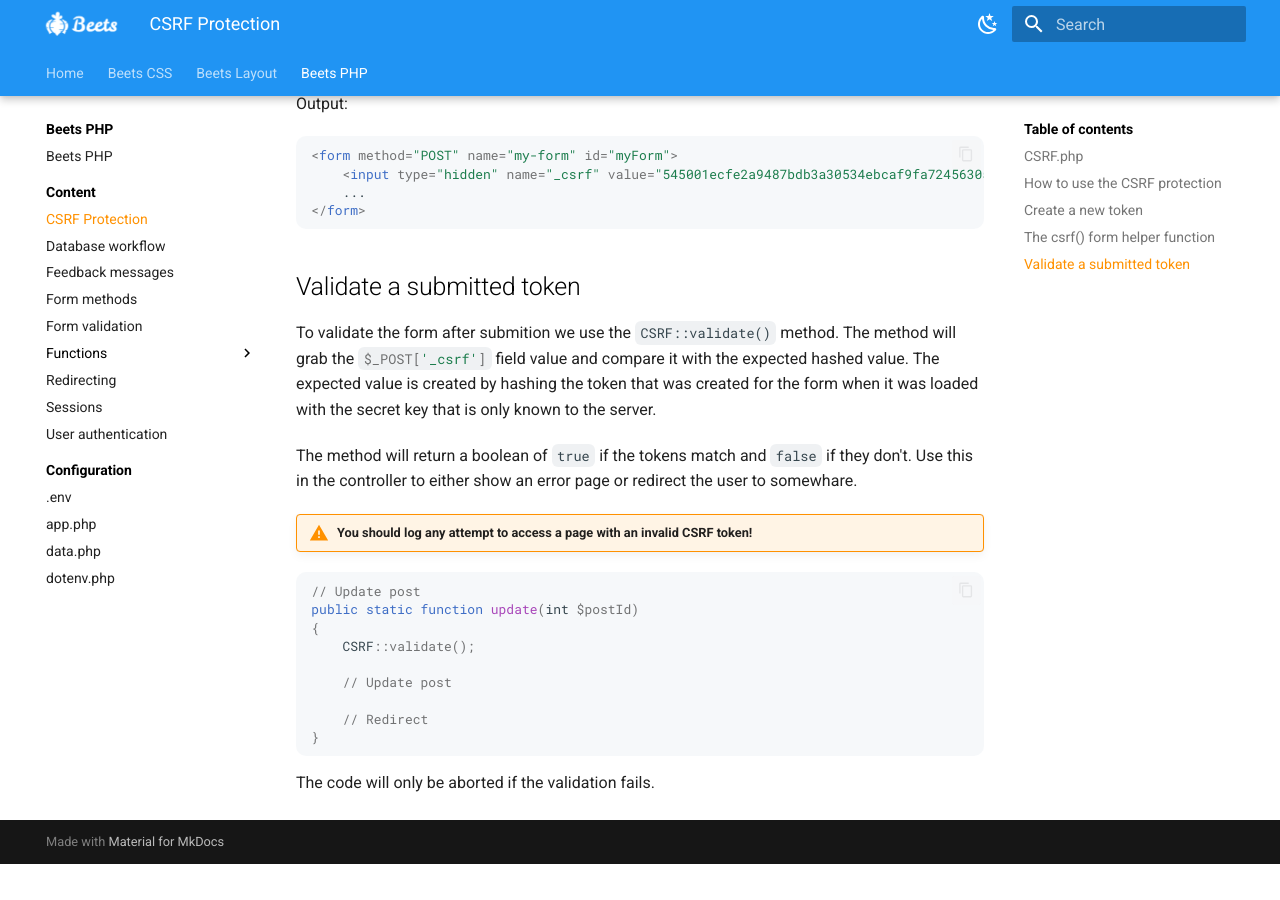
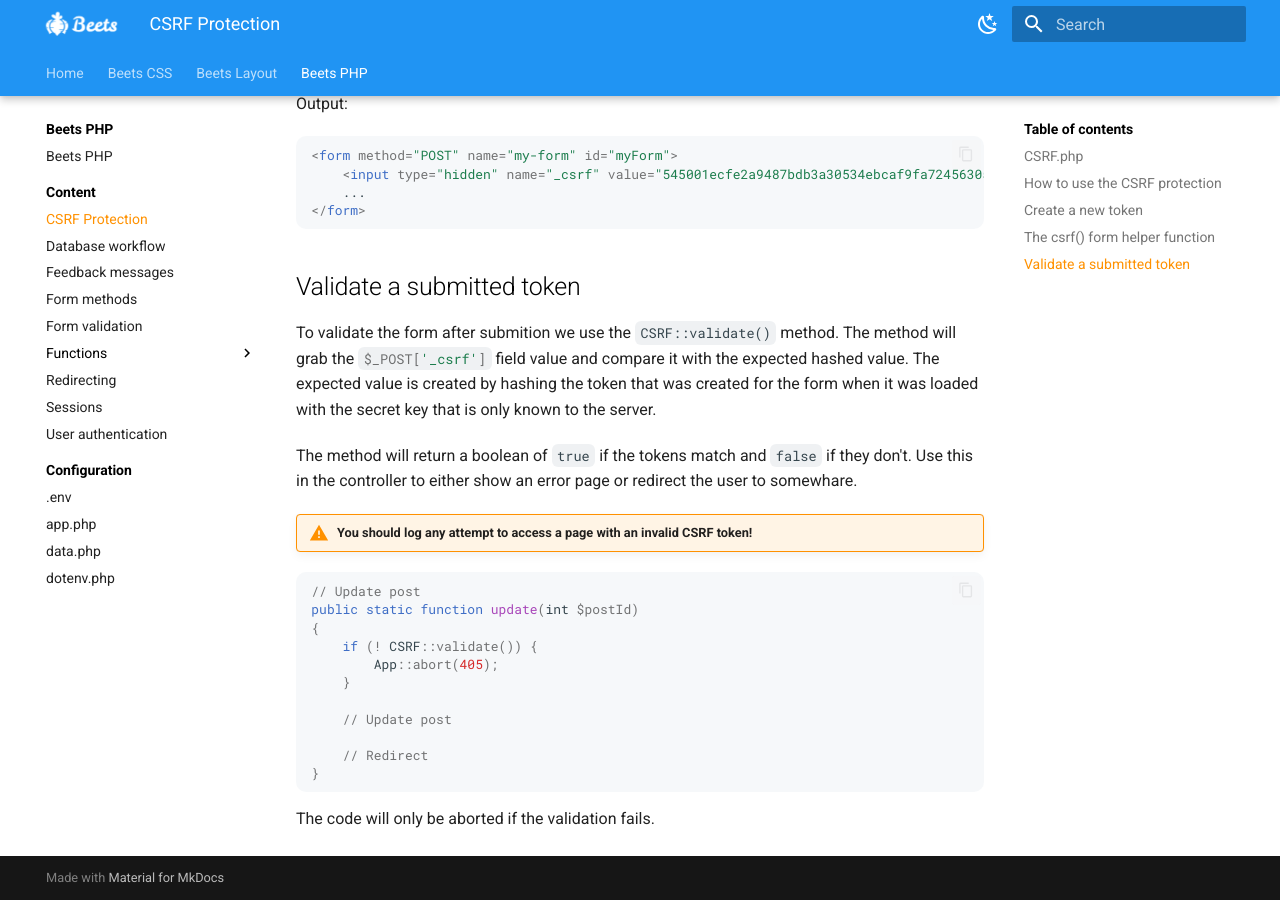
Before and after one commit to jonasbirkelof/beets, an MkDocs documentation site: the page built from docs/beets-php/csrf-protection.md, in a window 1280 px wide and 900 px high, scrolled down 1334 px. Built offline with MkDocs 1.6.1 and Material for MkDocs 9.7.7, drawn with Linux system fonts in a browser that asks for light colours; before the commit the page ends 2198 px from its top, so only the background shows below that.

Commit message:
Updated CSRF example

```diff
--- a/docs/beets-php/csrf-protection.md
+++ b/docs/beets-php/csrf-protection.md
@@ -64,7 +64,9 @@
 // Update post
 public static function update(int $postId)
 {
-	CSRF::validate();
+	if (! CSRF::validate()) {
+		App::abort(405);
+	}
 
 	// Update post
 
```
